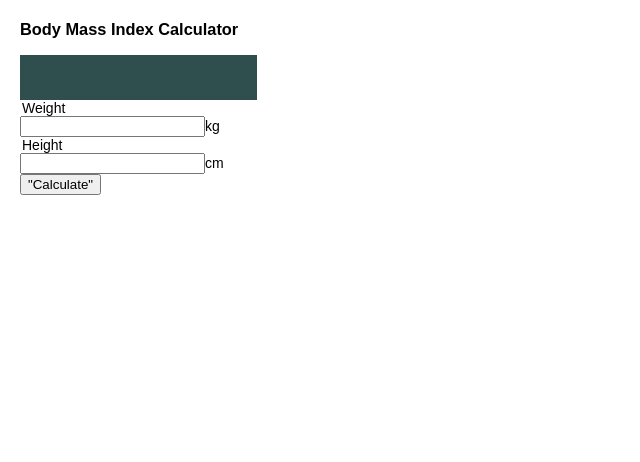
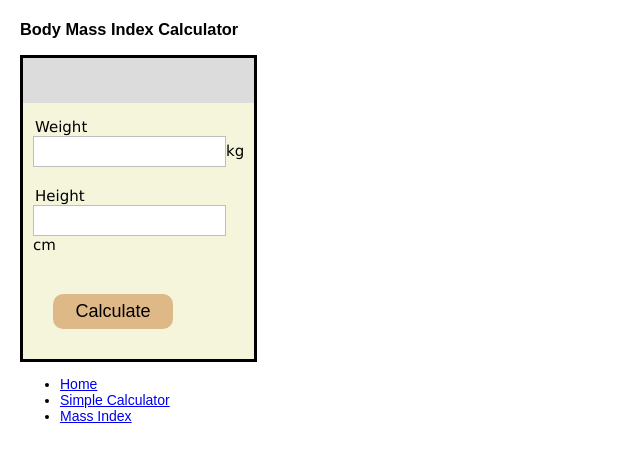
Before and after one commit to sofiiaabdu/react.calculator, a React (Create React App) app: page /mass in a window 1280 px wide. Shown: the top 462 px of the page, without its empty margins (0-640 px from the left). Built offline with nearby package versions, Linux system fonts and the light colour scheme.

Commit message:
#6 Created links from home page, added CSS.

```diff
--- a/package.json
+++ b/package.json
@@ -6,6 +6,8 @@
     "immutability-helper": "^2.8.0",
     "react": "^16.5.0",
     "react-dom": "^16.5.0",
+    "react-router": "^4.3.1",
+    "react-router-dom": "^4.3.1",
     "react-scripts": "1.1.5"
   },
   "scripts": {
--- /dev/null
+++ b/src/App.js
@@ -0,0 +1,14 @@
+import React from "react";
+import Routes from './Routes'
+
+class App extends React.Component {
+    render() {
+        return (
+            <div>
+              <Routes />
+            </div>
+        );
+    }
+}
+
+export default App;
--- a/src/Form.js
+++ b/src/Form.js
@@ -18,7 +18,7 @@ class Form extends React.Component {
             <div className="row">
                 <div className="col-xs-12">
                     <input className="form-control" id="weight" type="number"  value={weight} onChange={ weightEvent} />
-                    <label className="control-label" htmlFor="weight">kg</label>
+                    <label className="label" htmlFor="weight">kg</label>
                 </div>
             </div>
         </div>
@@ -28,12 +28,12 @@ class Form extends React.Component {
         <div className="row">
             <div className="col-xs-6">
                 <input className="form-control" id="height" type="number"  value={height} onChange={heightEvent} />
-                <label className="control-label" htmlFor="height">cm</label>
+                <label className="label" htmlFor="height">cm</label>
             </div>
         </div>
         </div>
         <div>
-            <button>"Calculate"</button>
+            <button className="mass">Calculate</button>
         </div>
         </form>
         )
--- a/src/MassIndex.js
+++ b/src/MassIndex.js
@@ -29,9 +29,11 @@ class MassIndex extends React.Component {
 
         if (index <= 18.5) {
             temp = 'Underweight';
-        } else if (index <= 24.9) {
+        } else if (index > 18.5 && index <= 25) {
             temp = 'Normal weight';
-        } else if (index >= 30) {
+        } else if (index > 25 && index <= 30) {
+            temp = 'Obese';
+        } else if (index > 30) {
             temp = 'Overweight';
         } else {
             temp = "Invalid data";
--- /dev/null
+++ b/src/Routes.js
@@ -0,0 +1,22 @@
+import React from "react";
+import Board from "./Simple";
+import MassIndex from "./MassIndex";
+import { Link, Switch, Route } from 'react-router-dom';
+
+const Routes = () => (
+    <main>
+        <Switch>
+            <Route exact path='/simple' component={Board}/>
+            <Route exact path='/mass' component={MassIndex}/>
+        </Switch>
+        <nav>
+        <ul>
+            <li><Link to='/'>Home</Link></li>
+            <li><Link to='/simple'>Simple Calculator</Link></li>
+            <li><Link to='/mass'>Mass Index</Link></li>
+        </ul>
+        </nav>
+    </main>
+)
+
+export default Routes;
--- a/src/index.css
+++ b/src/index.css
@@ -1,7 +1,7 @@
 .Display {
   height: 45px;
-  color: white;
-  background: darkslategrey;
+  color: black;
+  background: gainsboro;
   line-height: 60px;
   font-size: 25px;
   flex: 1;
@@ -21,3 +21,40 @@ body {
 .board {
   width: 237px;
 }
+
+.mass {
+  margin: 30px;
+  font-size: 18px;
+  height: 35px;
+  width: 120px;
+  border-radius: 10px;
+  border: none;
+  background: burlywood;
+  cursor: pointer;
+}
+
+form {
+  border: solid;
+  background-color: beige;
+}
+
+.form-group {
+  margin:5px auto;
+  max-width: 400px;
+  padding: 10px 6px 5px 10px;
+  font: 15px "Lucida Sans Unicode", "Lucida Grande", sans-serif;
+}
+
+.form-group input[type=number] {
+  box-sizing: border-box;
+  -webkit-box-sizing: border-box;
+  -moz-box-sizing: border-box;
+  border:1px solid #BEBEBE;
+  padding: 7px;
+  margin:0px;
+  -webkit-transition: all 0.30s ease-in-out;
+  -moz-transition: all 0.30s ease-in-out;
+  -ms-transition: all 0.30s ease-in-out;
+  -o-transition: all 0.30s ease-in-out;
+  outline: none;
+}
--- a/src/index.js
+++ b/src/index.js
@@ -1,8 +1,11 @@
 import React from 'react';
 import ReactDOM from 'react-dom';
 import './index.css';
-import MassIndex from './MassIndex';
-import registerServiceWorker from './registerServiceWorker';
+import App from './App'
+import { BrowserRouter } from 'react-router-dom';
 
-ReactDOM.render(<MassIndex />, document.getElementById('root'));
-registerServiceWorker();
+ReactDOM.render((
+    <BrowserRouter>
+        <App />
+    </BrowserRouter>
+), document.getElementById('root'));
```
